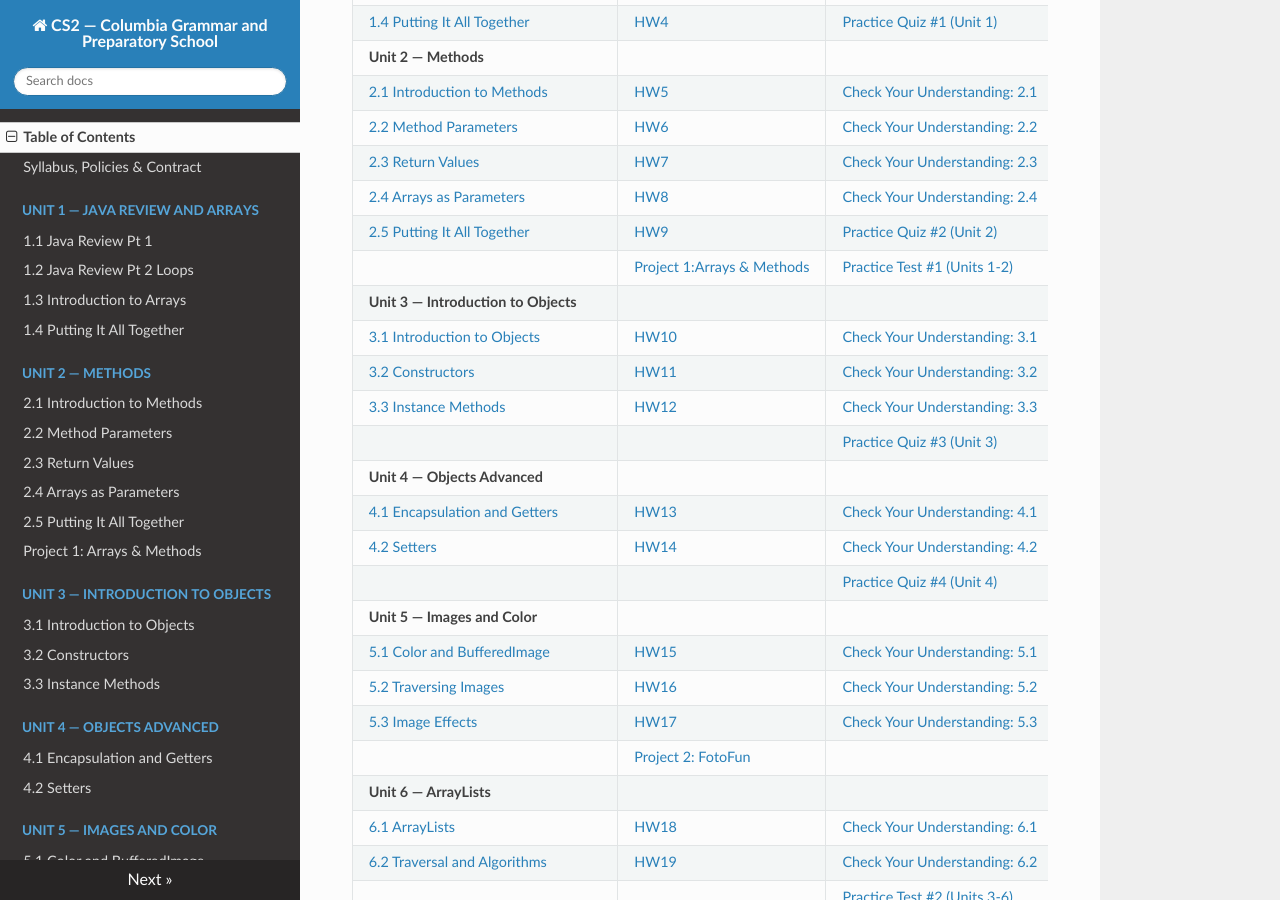
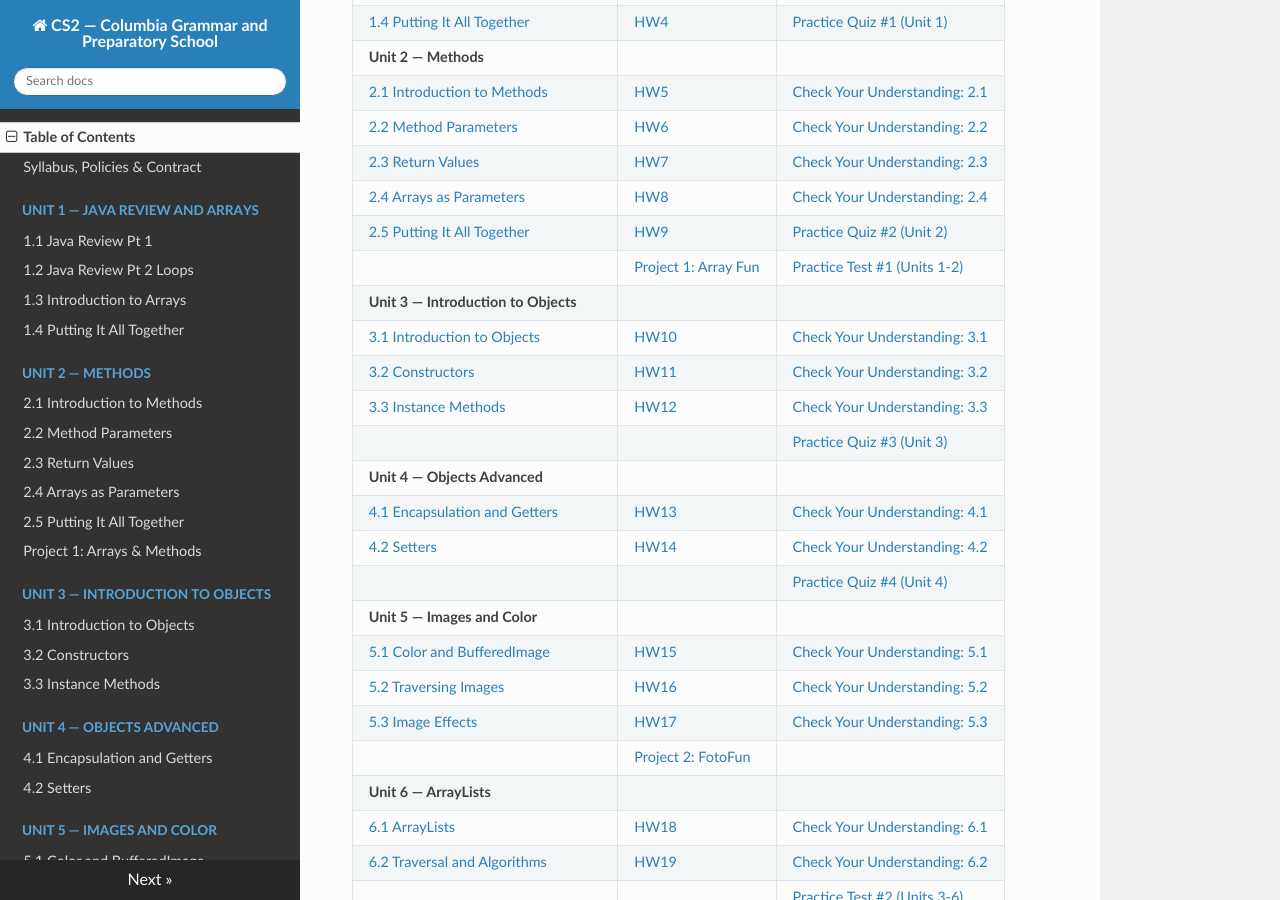
Before and after one commit to kjergens/cs2-site, an MkDocs documentation site: the page built from docs/index.md, in a window 1280 px wide and 900 px high, scrolled down 523 px. Built offline with MkDocs 1.6.1, drawn with Linux system fonts in a browser that asks for light colours; nearby versions of some CDN libraries.

Commit message:
Toc edit

```diff
--- a/docs/index.md
+++ b/docs/index.md
@@ -19,7 +19,7 @@ Welcome to CS2 at Columbia Grammar and Preparatory School. This site contains **
 | [2.3 Return Values](unit2/notes_03_return_values.md) | [HW7](unit2/notes_03_return_values.md#homework-7-return-values) | [Check Your Understanding: 2.3](unit2/notes_03_return_values.md#check-your-understanding) |
 | [2.4 Arrays as Parameters](unit2/notes_04_arrays_as_parameters.md) | [HW8](unit2/notes_04_arrays_as_parameters.md#homework-8-arrays-as-parameters) | [Check Your Understanding: 2.4](unit2/notes_04_arrays_as_parameters.md#check-your-understanding) |
 | [2.5 Putting It All Together](unit2/notes_05_method_overloading.md) | [HW9](unit2/notes_05_method_overloading.md#homework-9-review) | [Practice Quiz #2 (Unit 2)](https://docs.google.com/document/d/1LLtUdIiUziPBX8Gb76Akd9_-9EKYCuU_s6m5C4LJ2C0) |
-|  | [Project 1:Arrays & Methods](unit2/project1.md) | [Practice Test #1 (Units 1-2)](https://docs.google.com/document/d/1s04wJwrQblJtNPjQsBOHT3WcaVgP8FIJWc0fVfpBpEU) |
+|  | [Project 1: Array Fun](unit2/project1.md) | [Practice Test #1 (Units 1-2)](https://docs.google.com/document/d/1s04wJwrQblJtNPjQsBOHT3WcaVgP8FIJWc0fVfpBpEU) |
 | **Unit 3 — Introduction to Objects**| | |
 | [3.1 Introduction to Objects](unit3/notes_01_intro_to_objects.md) | [HW10](unit3/notes_01_intro_to_objects.md#homework-10-introduction-to-objects) | [Check Your Understanding: 3.1](unit3/notes_01_intro_to_objects.md#check-your-understanding) |
 | [3.2 Constructors](unit3/notes_02_constructors.md) | [HW11](unit3/notes_02_constructors.md#homework-11-constructors) | [Check Your Understanding: 3.2](unit3/notes_02_constructors.md#check-your-understanding) |
```
